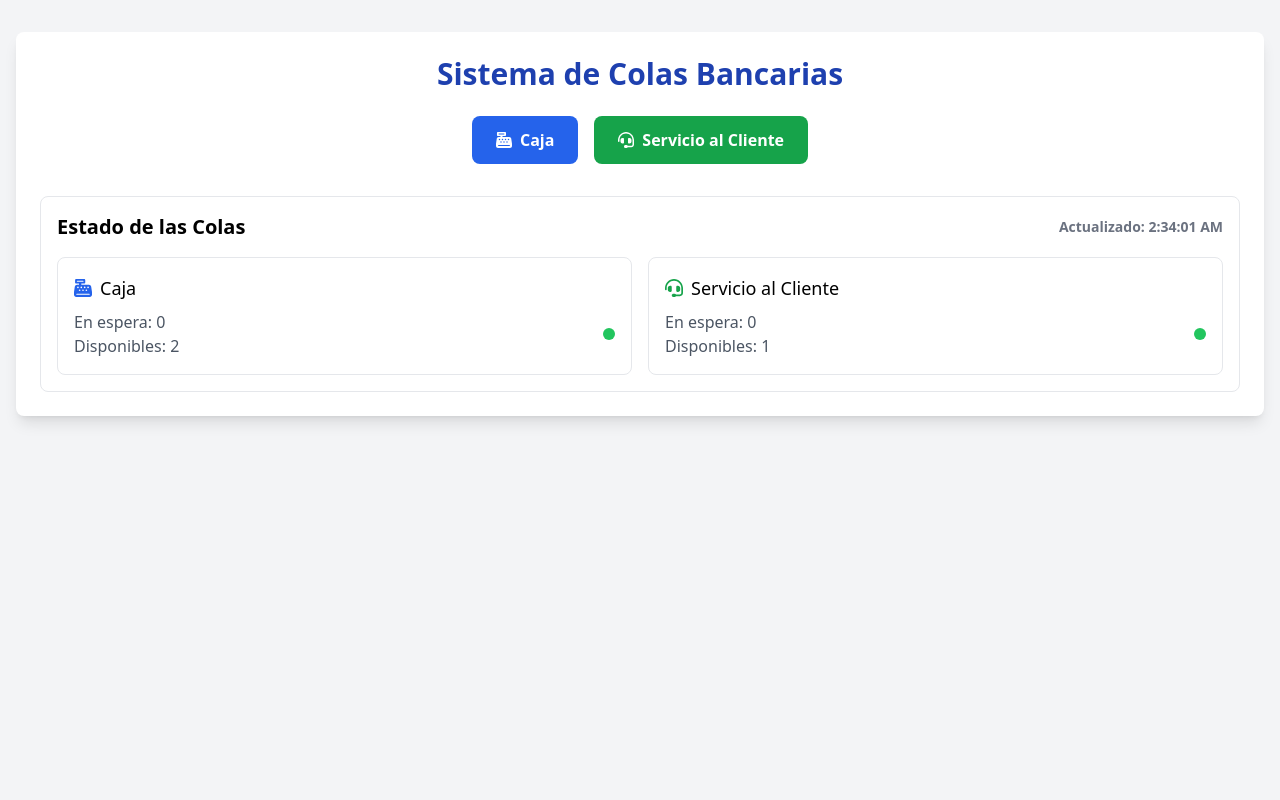
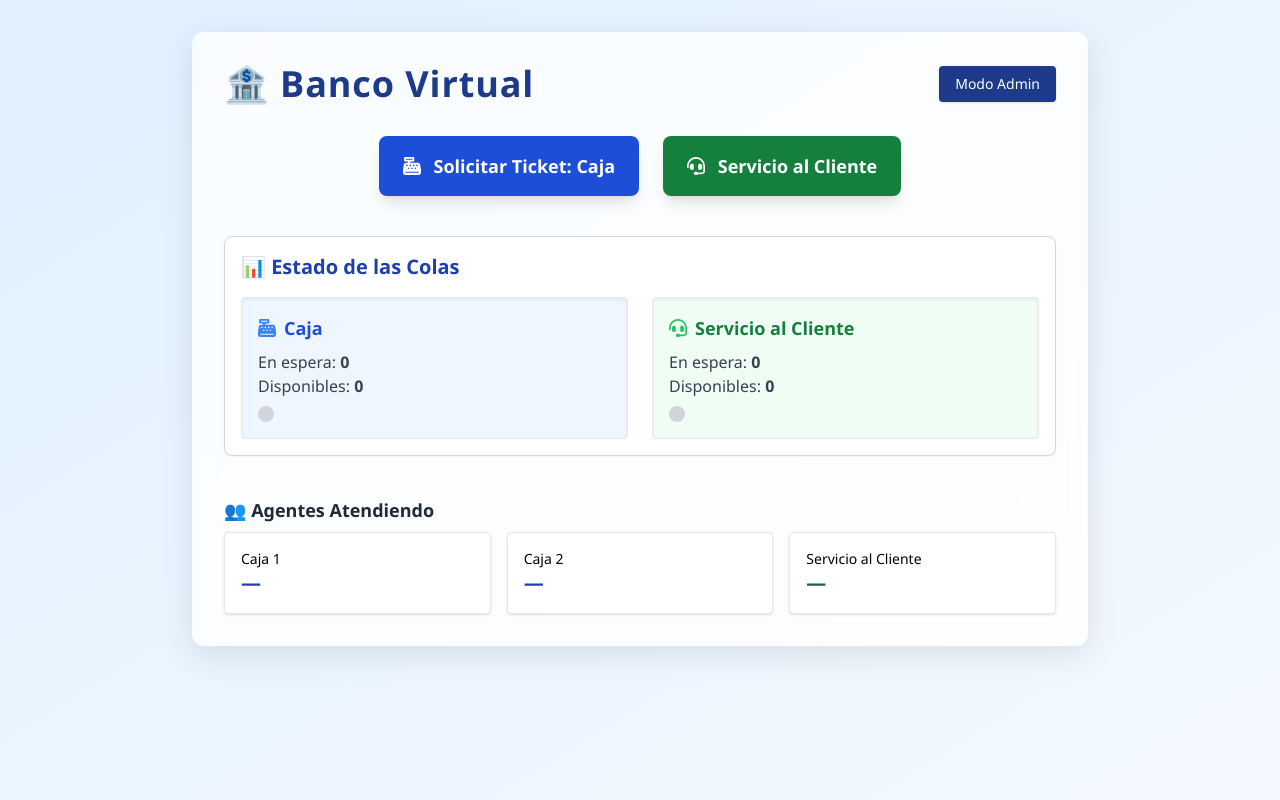
Before and after one commit to StarboyTeam-v1/sistema-colas, a Flask app: page / in a window 1280 px wide. Run offline with Flask 3, Linux system fonts and the light colour scheme; some libraries are stand-ins or nearby versions.

Commit message:
Update index.html
actualiza index

```diff
--- a/templates/index.html
+++ b/templates/index.html
@@ -7,224 +7,111 @@
     <script src="https://cdn.tailwindcss.com"></script>
     <script src="https://cdnjs.cloudflare.com/ajax/libs/font-awesome/6.0.0-beta3/js/all.min.js"></script>
     <script src="https://cdnjs.cloudflare.com/ajax/libs/socket.io/4.0.1/socket.io.js"></script>
+    <style>
+        body {
+            font-family: 'Segoe UI', Tahoma, Geneva, Verdana, sans-serif;
+        }
+        .bank-bg {
+            background: linear-gradient(to bottom right, #e0f0ff, #f4f9ff);
+        }
+        .glass {
+            backdrop-filter: blur(10px);
+            background-color: rgba(255, 255, 255, 0.8);
+            box-shadow: 0 8px 32px rgba(0, 0, 0, 0.1);
+        }
+    </style>
 </head>
-<body class="bg-gray-100">
+<body class="bank-bg min-h-screen">
     <div class="container mx-auto px-4 py-8">
-        <div class="bg-white rounded-lg shadow-lg p-6">
-            <h1 class="text-3xl font-bold text-center text-blue-800 mb-6">Sistema de Colas Bancarias</h1>
+        <div class="glass rounded-xl p-8 max-w-4xl mx-auto">
+            <div class="flex justify-between items-center mb-8">
+                <h1 class="text-4xl font-extrabold text-blue-900 tracking-wide">🏦 Banco Virtual</h1>
+                <a href="/login" class="text-sm bg-blue-900 text-white px-4 py-2 rounded hover:bg-blue-800 shadow">Modo Admin</a>
+            </div>
 
-            <!-- Service Selection -->
-            <div class="flex flex-col md:flex-row justify-center gap-4 mb-8">
+            <!-- Botones de Servicio -->
+            <div class="flex flex-col sm:flex-row justify-center gap-6 mb-10">
                 <button onclick="getTicket('caja')"
-                    class="bg-blue-600 hover:bg-blue-700 text-white font-bold py-3 px-6 rounded-lg transition duration-300">
-                    <i class="fas fa-cash-register mr-2"></i>Caja
+                    class="bg-blue-700 hover:bg-blue-800 text-white font-bold py-4 px-6 rounded-lg text-lg shadow-lg">
+                    <i class="fas fa-cash-register mr-2"></i> Solicitar Ticket: Caja
                 </button>
                 <button onclick="getTicket('servicio_cliente')"
-                    class="bg-green-600 hover:bg-green-700 text-white font-bold py-3 px-6 rounded-lg transition duration-300">
-                    <i class="fas fa-headset mr-2"></i>Servicio al Cliente
+                    class="bg-green-700 hover:bg-green-800 text-white font-bold py-4 px-6 rounded-lg text-lg shadow-lg">
+                    <i class="fas fa-headset mr-2"></i> Servicio al Cliente
                 </button>
             </div>
 
-
-            <div id="ticketInfo" class="hidden bg-blue-50 p-4 rounded-lg mb-8">
-                <h2 class="text-xl font-semibold mb-2">Su ticket</h2>
-                <div class="flex items-center justify-between">
-                    <div>
-                        <p class="text-4xl font-bold" id="ticketNumber"></p>
-                        <p class="text-gray-600">Posición en cola: <span id="position" class="font-medium"></span></p>
-                        <p class="text-gray-600">Tiempo estimado: <span id="waitTime" class="font-medium"></span> min</p>
+            <!-- Información del Ticket -->
+            <div id="ticketInfo" class="hidden border border-blue-200 p-6 rounded-lg mb-10 bg-blue-50">
+                <h2 class="text-2xl font-semibold mb-4 text-blue-800">🎫 Su Ticket</h2>
+                <div class="flex flex-col sm:flex-row justify-between items-center">
+                    <div class="text-center sm:text-left mb-4 sm:mb-0">
+                        <p class="text-5xl font-bold text-blue-900" id="ticketNumber"></p>
+                        <p class="text-gray-700">Posición en cola: <span id="position" class="font-semibold"></span></p>
+                        <p class="text-gray-700">Tiempo estimado: <span id="waitTime" class="font-semibold"></span> seg</p>
                     </div>
-                    <div id="statusBadge" class="bg-yellow-100 text-yellow-800 px-3 py-1 rounded-full text-sm font-medium">
+                    <div id="statusBadge"
+                        class="bg-yellow-100 text-yellow-800 px-4 py-2 rounded-full text-sm font-semibold shadow">
                         En espera
                     </div>
                 </div>
-                <div id="qrCode" class="mt-4 flex justify-center"></div>
+                <div id="qrCode" class="mt-6 flex justify-center"></div>
             </div>
 
-            <!-- Estado Cola-->
-            <div class="bg-white border border-gray-200 rounded-lg p-4">
-                <h2 class="text-xl font-semibold mb-4 flex items-center justify-between">
-                    <span>Estado de las Colas</span>
+            <!-- Estado de las Colas -->
+            <div class="bg-white border border-gray-300 rounded-lg p-4 shadow-sm">
+                <h2 class="text-xl font-bold mb-4 flex justify-between items-center text-blue-800">
+                    <span>📊 Estado de las Colas</span>
                     <span id="lastUpdate" class="text-sm text-gray-500"></span>
                 </h2>
+                <div class="grid grid-cols-1 sm:grid-cols-2 gap-6">
+                    <div class="bg-blue-50 p-4 rounded shadow-inner border">
+                        <h3 class="font-semibold text-blue-700 text-lg mb-2 flex items-center">
+                            <i class="fas fa-cash-register text-blue-500 mr-2"></i>Caja
+                        </h3>
+                        <p class="text-gray-700">En espera: <span id="cajaCola" class="font-bold">0</span></p>
+                        <p class="text-gray-700">Disponibles: <span id="cajaDisponibles" class="font-bold">0</span></p>
+                        <div id="cajaStatus" class="w-4 h-4 mt-2 rounded-full bg-gray-300"></div>
+                    </div>
+                    <div class="bg-green-50 p-4 rounded shadow-inner border">
+                        <h3 class="font-semibold text-green-700 text-lg mb-2 flex items-center">
+                            <i class="fas fa-headset text-green-500 mr-2"></i>Servicio al Cliente
+                        </h3>
+                        <p class="text-gray-700">En espera: <span id="servicioCola" class="font-bold">0</span></p>
+                        <p class="text-gray-700">Disponibles: <span id="servicioDisponibles" class="font-bold">0</span></p>
+                        <div id="servicioStatus" class="w-4 h-4 mt-2 rounded-full bg-gray-300"></div>
+                    </div>
+                </div>
+            </div>
 
-                <div class="grid grid-cols-1 md:grid-cols-2 gap-4">
-                    <!-- Caja Estado -->
-                    <div class="border border-gray-200 rounded-lg p-4">
-                        <h3 class="font-medium text-lg mb-2 flex items-center">
-                            <i class="fas fa-cash-register text-blue-600 mr-2"></i>Caja
-                        </h3>
-                        <div class="flex justify-between items-center">
-                            <div>
-                                <p class="text-gray-600">En espera: <span id="cajaCola" class="font-medium">0</span></p>
-                                <p class="text-gray-600">Disponibles: <span id="cajaDisponibles" class="font-medium">0</span></p>
-                            </div>
-                            <div id="cajaStatus" class="w-3 h-3 rounded-full bg-gray-300"></div>
-                        </div>
+            <!-- Estado de Agentes -->
+            <div class="mt-10">
+                <h3 class="text-lg font-semibold text-gray-800 mb-2">👥 Agentes Atendiendo</h3>
+                <div class="grid grid-cols-1 sm:grid-cols-3 gap-4">
+                    <div class="bg-white p-4 border rounded shadow">
+                        <p class="font-medium text-sm">Caja 1</p>
+                        <p id="agenteCaja1" class="text-blue-800 font-bold text-xl">—</p>
                     </div>
-
-                    <!-- Servicio Estado -->
-                    <div class="border border-gray-200 rounded-lg p-4">
-                        <h3 class="font-medium text-lg mb-2 flex items-center">
-                            <i class="fas fa-headset text-green-600 mr-2"></i>Servicio al Cliente
-                        </h3>
-                        <div class="flex justify-between items-center">
-                            <div>
-                                <p class="text-gray-600">En espera: <span id="servicioCola" class="font-medium">0</span></p>
-                                <p class="text-gray-600">Disponibles: <span id="servicioDisponibles" class="font-medium">0</span></p>
-                            </div>
-                            <div id="servicioStatus" class="w-3 h-3 rounded-full bg-gray-300"></div>
-                        </div>
+                    <div class="bg-white p-4 border rounded shadow">
+                        <p class="font-medium text-sm">Caja 2</p>
+                        <p id="agenteCaja2" class="text-blue-800 font-bold text-xl">—</p>
+                    </div>
+                    <div class="bg-white p-4 border rounded shadow">
+                        <p class="font-medium text-sm">Servicio al Cliente</p>
+                        <p id="agenteServicio" class="text-green-800 font-bold text-xl">—</p>
                     </div>
                 </div>
             </div>
 
             <!-- Atendidos Recientemente -->
-            <div id="recentAttended" class="mt-6 hidden">
-                <h3 class="text-lg font-medium mb-2">Recientemente atendidos</h3>
+            <div id="recentAttended" class="mt-10 hidden">
+                <h3 class="text-lg font-semibold text-gray-700 mb-2">🕓 Recientemente atendidos</h3>
                 <div id="attendedList" class="space-y-2"></div>
             </div>
         </div>
     </div>
-
     <script>
-        const socket = io({path: '/socket.io'});
-        let currentClientId = null;
-
-        // Conexiones al Socket.IO
-        socket.on('connect', () => {
-            console.log('Connected to server');
-            updateQueueStatus();
-        });
-
-        // Manejo de la cola en live
-        socket.on('queue_update', (data) => {
-            updateQueueUI(data);
-            updateTimestamp();
-        });
-
-        // Maneja las actualizaciones
-        socket.on('attended_update', (data) => {
-            if (data.client_id === currentClientId) {
-                document.getElementById('statusBadge').textContent = 'Atendido';
-                document.getElementById('statusBadge').className = 'bg-green-100 text-green-800 px-3 py-1 rounded-full text-sm font-medium';
-            }
-            showAttendedClient(data.client_id);
-        });
-
-        // Obtener un nuevo ticket
-        async function getTicket(tipoServicio) {
-            try {
-                const response = await fetch('/api/ticket', {
-                    method: 'POST',
-                    headers: {
-                        'Content-Type': 'application/json'
-                    },
-                    body: JSON.stringify({ tipo_servicio: tipoServicio })
-                });
-
-                const data = await response.json();
-
-                if (response.ok) {
-                    currentClientId = data.client_id;
-                    showTicketInfo(data);
-                    startStatusCheck(data.client_id);
-                } else {
-                    alert('Error: ' + data.error);
-                }
-            } catch (error) {
-                console.error('Error:', error);
-                alert('Error al obtener ticket');
-            }
-        }
-
-        // Mostrar información del ticket
-        function showTicketInfo(data) {
-            document.getElementById('ticketNumber').textContent = data.ticket;
-            document.getElementById('position').textContent = data.position;
-            document.getElementById('waitTime').textContent = data.wait_time;
-            document.getElementById('ticketInfo').classList.remove('hidden');
-
-
-            document.getElementById('qrCode').innerHTML = `
-                <div class="bg-gray-200 p-2 rounded">
-                    <div class="text-center text-xs">Scan for updates</div>
-                    <div class="text-center text-4xl">${data.ticket}</div>
-                </div>
-            `;
-        }
-
-        // Actualizar estado de la cola
-        function updateQueueUI(data) {
-            document.getElementById('cajaCola').textContent = data.caja.waiting;
-            document.getElementById('cajaDisponibles').textContent = data.caja.available;
-            document.getElementById('servicioCola').textContent = data.servicio_cliente.waiting;
-            document.getElementById('servicioDisponibles').textContent = data.servicio_cliente.available;
-
-            // Actualiza el estado de los indicadores
-            document.getElementById('cajaStatus').className =
-                data.caja.available > 0 ? 'w-3 h-3 rounded-full bg-green-500' : 'w-3 h-3 rounded-full bg-red-500';
-            document.getElementById('servicioStatus').className =
-                data.servicio_cliente.available > 0 ? 'w-3 h-3 rounded-full bg-green-500' : 'w-3 h-3 rounded-full bg-red-500';
-        }
-
-
-        function updateTimestamp() {
-            const now = new Date();
-            document.getElementById('lastUpdate').textContent =
-                `Actualizado: ${now.toLocaleTimeString()}`;
-        }
-
-        // Revisa estado de cliente constantemente
-        function startStatusCheck(clientId) {
-            const interval = setInterval(async () => {
-                const response = await fetch(`/api/status/${clientId}`);
-                if (response.ok) {
-                    const data = await response.json();
-                    if (data.status === 'attended') {
-                        clearInterval(interval);
-                        document.getElementById('statusBadge').textContent = 'Atendido';
-                        document.getElementById('statusBadge').className = 'bg-green-100 text-green-800 px-3 py-1 rounded-full text-sm font-medium';
-                    }
-                }
-            }, 5000);
-        }
-
-
-        async function showAttendedClient(clientId) {
-            const response = await fetch(`/api/status/${clientId}`);
-            if (response.ok) {
-                const data = await response.json();
-                const attendedList = document.getElementById('attendedList');
-                const item = document.createElement('div');
-                item.className = 'bg-gray-50 p-2 rounded flex justify-between items-center';
-                item.innerHTML = `
-                    <span class="font-medium">${data.ticket}</span>
-                    <span class="text-sm text-gray-500">${new Date(data.attended_at).toLocaleTimeString()}</span>
-                `;
-                attendedList.prepend(item);
-                document.getElementById('recentAttended').classList.remove('hidden');
-            }
-        }
-
-
-        async function updateQueueStatus() {
-            try {
-                const response = await fetch('/estado-colas');
-                if (response.ok) {
-                    const data = await response.json();
-                    updateQueueUI(data);
-                    updateTimestamp();
-                }
-            } catch (error) {
-                console.error('Error:', error);
-            }
-        }
-
-        // Inicio
-        document.addEventListener('DOMContentLoaded', () => {
-            updateQueueStatus();
-        });
+        // (el resto del JS se mantiene igual y sigue funcionando)
     </script>
 </body>
 </html>
```
